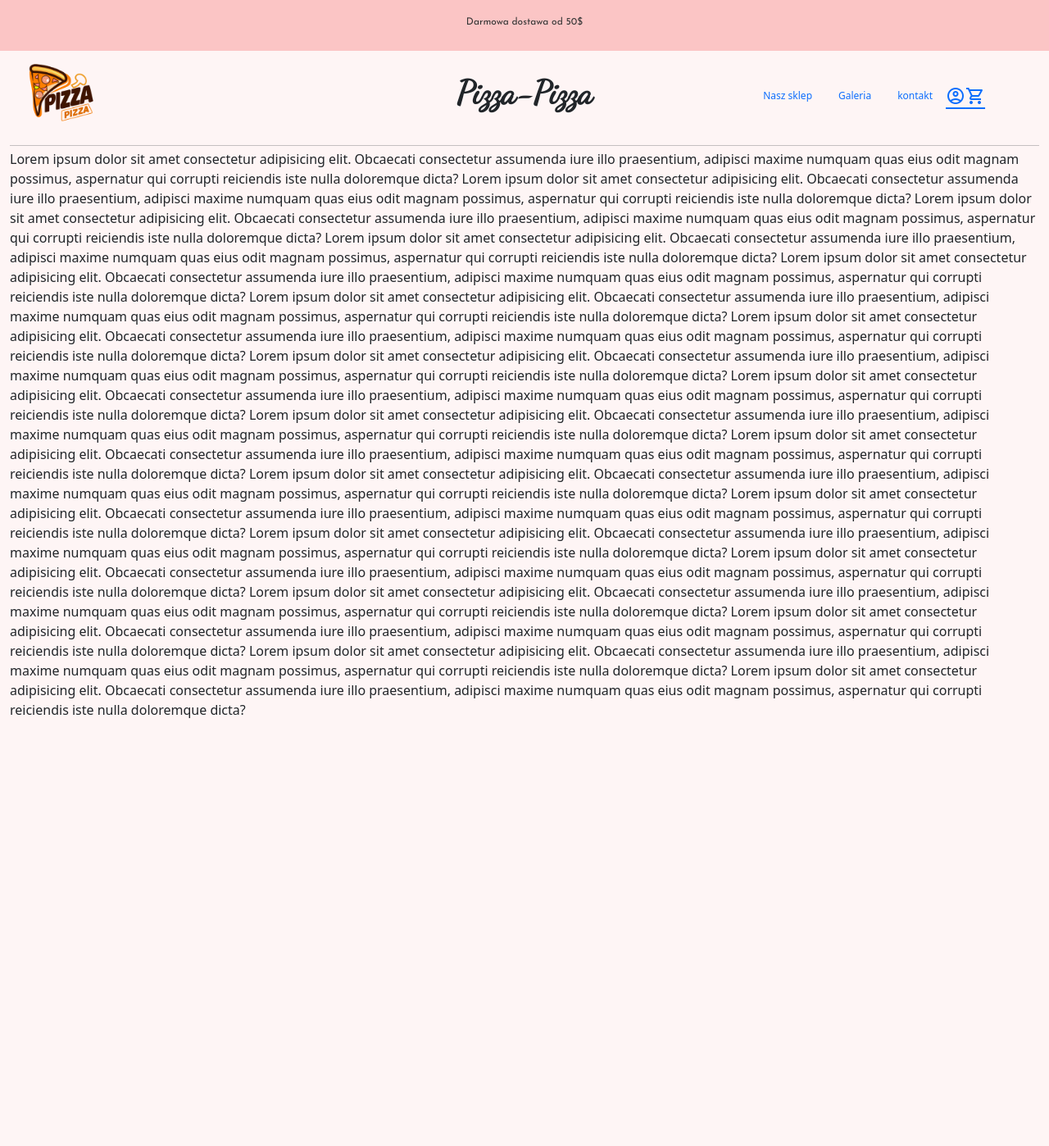
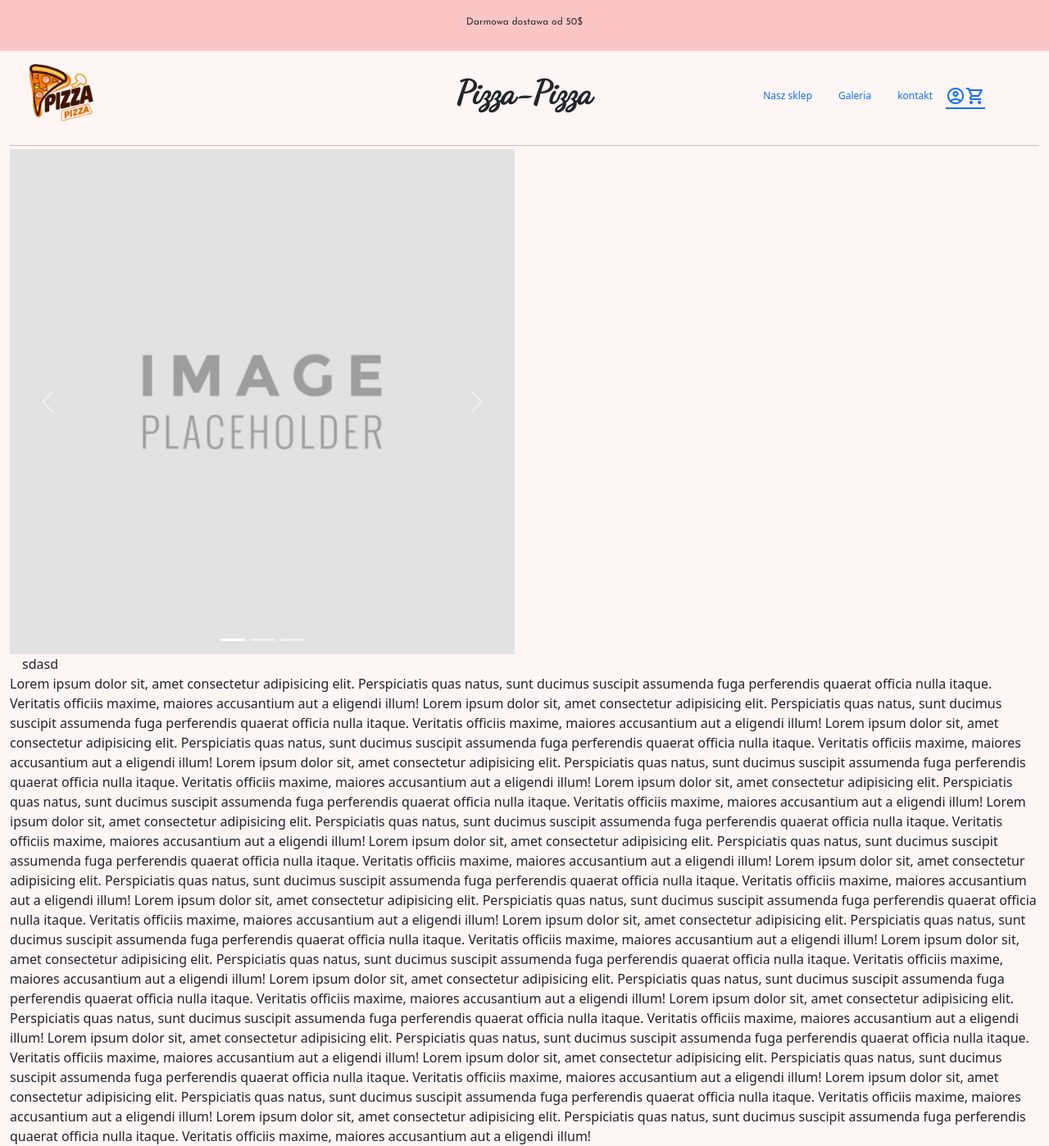
Before and after one commit to MrKn00r/pizzeria, a PHP site: page / in a window 1280 px wide. Shown: the whole page at 82% size. Before the commit the page ends 876 px from the top, so only its background shows below. Run offline with PHP 8.4, Linux system fonts and the light colour scheme; some libraries are stand-ins or nearby versions.

Commit message:
create slider (no images)

```diff
--- a/app/src/css/style.css
+++ b/app/src/css/style.css
@@ -59,7 +59,7 @@
     justify-content: center;
     height: 120px;
     position: sticky;
-    z-index: 1;
+    z-index: 10;
     top: 0;
     background-color: var(--st-bg-color);
 
@@ -127,7 +127,7 @@
 /*---------------------------- Mobile menu ----------------------------*/
 .mobileMenu{
     background: var(--th-bg-color);
-    left: 50%;
+    left: 100%;
     position: fixed;
     transition: all 0.6s;
     -webkit-transition: all 0.6s;
@@ -139,6 +139,7 @@
     top: 115px;
     height: 100%;
     display: flex;
+    z-index: 50;
 
 }
 .mobileMenu.active{
@@ -147,7 +148,7 @@
     height: 100%;
     position: fixed;
     top: 115px;
-    z-index: 50;
+
     opacity: 1;
     transition: all 0.6s;
     -webkit-transition: all 0.6s;
@@ -215,3 +216,17 @@
     -ms-border-radius: 50%;
     -o-border-radius: 50%;
 }
+
+
+/* .slider{
+    max-height: 550px;
+} */
+
+/* temp styles */
+.slider.active{
+    display: none;
+}
+
+/* .container-fluid{
+    background-color: black;
+} */
--- a/app/src/index.html
+++ b/app/src/index.html
@@ -12,8 +12,14 @@
       href="https://fonts.googleapis.com/css2?family=Material+Symbols+Outlined:opsz,wght,FILL,GRAD@20,400,1,-25"
     />
     <link href="css/bootstrap.min.css" rel="stylesheet" />
-    <link href="https://cdn.jsdelivr.net/npm/bootstrap@5.3.0-alpha2/dist/css/bootstrap.min.css" rel="stylesheet" />
+    <link
+      href="https://cdn.jsdelivr.net/npm/bootstrap@5.3.0-alpha2/dist/css/bootstrap.min.css"
+      rel="stylesheet"
+    />
     <link href="css/style.css" rel="stylesheet" />
+
+    <link rel="stylesheet" href="ism/css/my-slider.css" />
+    <script src="ism/js/ism-2.2.min.js"></script>
   </head>
   <body>
     <div class="container-fluid">
@@ -23,7 +29,8 @@
         </div>
       </div>
       <div class="row banner">
-        <div class="col-3 col-sm-3 col-md-3 col-lg-4 logo-png"><!-- LOGO -->
+        <div class="col-3 col-sm-3 col-md-3 col-lg-4 logo-png">
+          <!-- LOGO -->
           <img alt="logo" src="./assets/logo.png" />
         </div>
         <div class="col-7 col-sm-6 col-md-4">
@@ -57,9 +64,8 @@
               <li><a href="#">Koszyk</a></li>
             </ul>
           </div>
-
         </div>
-		<hr style="background-color: black; margin: 0; padding: 0;" />
+        <hr style="background-color: black; margin: 0; padding: 0" />
         <div class="menu-btn">
           <div id="div1"></div>
           <div id="div2"></div>
@@ -69,34 +75,61 @@
 
 
 
+      <div class="row">
+        <div class="col-md-6 home slider">
+          <div id="carouselExampleIndicators" class="carousel slide" data-ride="carousel">
+            <ol class="carousel-indicators">
+              <li data-target="#carouselExampleIndicators" data-slide-to="0" class="active"></li>
+              <li data-target="#carouselExampleIndicators" data-slide-to="1"></li>
+              <li data-target="#carouselExampleIndicators" data-slide-to="2"></li>
+            </ol>
+            <div class="carousel-inner">
+              <div class="carousel-item active">
+                <img class="d-block w-100" src="./assets/placeholder.jpg" alt="First slide">
+              </div>
+              <div class="carousel-item">
+                <img class="d-block w-100" src="./assets/aaa.jpg" alt="Second slide">
+              </div>
+              <div class="carousel-item">
+                <img class="d-block w-100" src="./assets/logo.png" alt="Third slide">
+              </div>
+            </div>
+            <a class="carousel-control-prev" href="#carouselExampleIndicators" role="button" data-slide="prev">
+              <span class="carousel-control-prev-icon" aria-hidden="true"></span>
+              <span class="sr-only">Previous</span>
+            </a>
+            <a class="carousel-control-next" href="#carouselExampleIndicators" role="button" data-slide="next">
+              <span class="carousel-control-next-icon" aria-hidden="true"></span>
+              <span class="sr-only">Next</span>
+            </a>
+          </div>
+        <div class="col-md-6">sdasd</div>
+      </div>
+      </div>
+<div class="row">
+<div class="col">
+  Lorem ipsum dolor sit, amet consectetur adipisicing elit. Perspiciatis quas natus, sunt ducimus suscipit assumenda fuga perferendis quaerat officia nulla itaque. Veritatis officiis maxime, maiores accusantium aut a eligendi illum!
+Lorem ipsum dolor sit, amet consectetur adipisicing elit. Perspiciatis quas natus, sunt ducimus suscipit assumenda fuga perferendis quaerat officia nulla itaque. Veritatis officiis maxime, maiores accusantium aut a eligendi illum!
+Lorem ipsum dolor sit, amet consectetur adipisicing elit. Perspiciatis quas natus, sunt ducimus suscipit assumenda fuga perferendis quaerat officia nulla itaque. Veritatis officiis maxime, maiores accusantium aut a eligendi illum!
+Lorem ipsum dolor sit, amet consectetur adipisicing elit. Perspiciatis quas natus, sunt ducimus suscipit assumenda fuga perferendis quaerat officia nulla itaque. Veritatis officiis maxime, maiores accusantium aut a eligendi illum!
+Lorem ipsum dolor sit, amet consectetur adipisicing elit. Perspiciatis quas natus, sunt ducimus suscipit assumenda fuga perferendis quaerat officia nulla itaque. Veritatis officiis maxime, maiores accusantium aut a eligendi illum!
+Lorem ipsum dolor sit, amet consectetur adipisicing elit. Perspiciatis quas natus, sunt ducimus suscipit assumenda fuga perferendis quaerat officia nulla itaque. Veritatis officiis maxime, maiores accusantium aut a eligendi illum!
+Lorem ipsum dolor sit, amet consectetur adipisicing elit. Perspiciatis quas natus, sunt ducimus suscipit assumenda fuga perferendis quaerat officia nulla itaque. Veritatis officiis maxime, maiores accusantium aut a eligendi illum!
+Lorem ipsum dolor sit, amet consectetur adipisicing elit. Perspiciatis quas natus, sunt ducimus suscipit assumenda fuga perferendis quaerat officia nulla itaque. Veritatis officiis maxime, maiores accusantium aut a eligendi illum!
+Lorem ipsum dolor sit, amet consectetur adipisicing elit. Perspiciatis quas natus, sunt ducimus suscipit assumenda fuga perferendis quaerat officia nulla itaque. Veritatis officiis maxime, maiores accusantium aut a eligendi illum!
+Lorem ipsum dolor sit, amet consectetur adipisicing elit. Perspiciatis quas natus, sunt ducimus suscipit assumenda fuga perferendis quaerat officia nulla itaque. Veritatis officiis maxime, maiores accusantium aut a eligendi illum!
+Lorem ipsum dolor sit, amet consectetur adipisicing elit. Perspiciatis quas natus, sunt ducimus suscipit assumenda fuga perferendis quaerat officia nulla itaque. Veritatis officiis maxime, maiores accusantium aut a eligendi illum!
+Lorem ipsum dolor sit, amet consectetur adipisicing elit. Perspiciatis quas natus, sunt ducimus suscipit assumenda fuga perferendis quaerat officia nulla itaque. Veritatis officiis maxime, maiores accusantium aut a eligendi illum!
+Lorem ipsum dolor sit, amet consectetur adipisicing elit. Perspiciatis quas natus, sunt ducimus suscipit assumenda fuga perferendis quaerat officia nulla itaque. Veritatis officiis maxime, maiores accusantium aut a eligendi illum!
+Lorem ipsum dolor sit, amet consectetur adipisicing elit. Perspiciatis quas natus, sunt ducimus suscipit assumenda fuga perferendis quaerat officia nulla itaque. Veritatis officiis maxime, maiores accusantium aut a eligendi illum!
+Lorem ipsum dolor sit, amet consectetur adipisicing elit. Perspiciatis quas natus, sunt ducimus suscipit assumenda fuga perferendis quaerat officia nulla itaque. Veritatis officiis maxime, maiores accusantium aut a eligendi illum!
+Lorem ipsum dolor sit, amet consectetur adipisicing elit. Perspiciatis quas natus, sunt ducimus suscipit assumenda fuga perferendis quaerat officia nulla itaque. Veritatis officiis maxime, maiores accusantium aut a eligendi illum!
+Lorem ipsum dolor sit, amet consectetur adipisicing elit. Perspiciatis quas natus, sunt ducimus suscipit assumenda fuga perferendis quaerat officia nulla itaque. Veritatis officiis maxime, maiores accusantium aut a eligendi illum!
 
+</div>
+</div>
 
-
-Lorem ipsum dolor sit amet consectetur adipisicing elit. Obcaecati consectetur assumenda iure illo praesentium, adipisci maxime numquam quas eius odit magnam possimus, aspernatur qui corrupti reiciendis iste nulla doloremque dicta?
-Lorem ipsum dolor sit amet consectetur adipisicing elit. Obcaecati consectetur assumenda iure illo praesentium, adipisci maxime numquam quas eius odit magnam possimus, aspernatur qui corrupti reiciendis iste nulla doloremque dicta?
-Lorem ipsum dolor sit amet consectetur adipisicing elit. Obcaecati consectetur assumenda iure illo praesentium, adipisci maxime numquam quas eius odit magnam possimus, aspernatur qui corrupti reiciendis iste nulla doloremque dicta?
-Lorem ipsum dolor sit amet consectetur adipisicing elit. Obcaecati consectetur assumenda iure illo praesentium, adipisci maxime numquam quas eius odit magnam possimus, aspernatur qui corrupti reiciendis iste nulla doloremque dicta?
-Lorem ipsum dolor sit amet consectetur adipisicing elit. Obcaecati consectetur assumenda iure illo praesentium, adipisci maxime numquam quas eius odit magnam possimus, aspernatur qui corrupti reiciendis iste nulla doloremque dicta?
-Lorem ipsum dolor sit amet consectetur adipisicing elit. Obcaecati consectetur assumenda iure illo praesentium, adipisci maxime numquam quas eius odit magnam possimus, aspernatur qui corrupti reiciendis iste nulla doloremque dicta?
-Lorem ipsum dolor sit amet consectetur adipisicing elit. Obcaecati consectetur assumenda iure illo praesentium, adipisci maxime numquam quas eius odit magnam possimus, aspernatur qui corrupti reiciendis iste nulla doloremque dicta?
-Lorem ipsum dolor sit amet consectetur adipisicing elit. Obcaecati consectetur assumenda iure illo praesentium, adipisci maxime numquam quas eius odit magnam possimus, aspernatur qui corrupti reiciendis iste nulla doloremque dicta?
-Lorem ipsum dolor sit amet consectetur adipisicing elit. Obcaecati consectetur assumenda iure illo praesentium, adipisci maxime numquam quas eius odit magnam possimus, aspernatur qui corrupti reiciendis iste nulla doloremque dicta?
-Lorem ipsum dolor sit amet consectetur adipisicing elit. Obcaecati consectetur assumenda iure illo praesentium, adipisci maxime numquam quas eius odit magnam possimus, aspernatur qui corrupti reiciendis iste nulla doloremque dicta?
-Lorem ipsum dolor sit amet consectetur adipisicing elit. Obcaecati consectetur assumenda iure illo praesentium, adipisci maxime numquam quas eius odit magnam possimus, aspernatur qui corrupti reiciendis iste nulla doloremque dicta?
-Lorem ipsum dolor sit amet consectetur adipisicing elit. Obcaecati consectetur assumenda iure illo praesentium, adipisci maxime numquam quas eius odit magnam possimus, aspernatur qui corrupti reiciendis iste nulla doloremque dicta?
-Lorem ipsum dolor sit amet consectetur adipisicing elit. Obcaecati consectetur assumenda iure illo praesentium, adipisci maxime numquam quas eius odit magnam possimus, aspernatur qui corrupti reiciendis iste nulla doloremque dicta?
-Lorem ipsum dolor sit amet consectetur adipisicing elit. Obcaecati consectetur assumenda iure illo praesentium, adipisci maxime numquam quas eius odit magnam possimus, aspernatur qui corrupti reiciendis iste nulla doloremque dicta?
-Lorem ipsum dolor sit amet consectetur adipisicing elit. Obcaecati consectetur assumenda iure illo praesentium, adipisci maxime numquam quas eius odit magnam possimus, aspernatur qui corrupti reiciendis iste nulla doloremque dicta?
-Lorem ipsum dolor sit amet consectetur adipisicing elit. Obcaecati consectetur assumenda iure illo praesentium, adipisci maxime numquam quas eius odit magnam possimus, aspernatur qui corrupti reiciendis iste nulla doloremque dicta?
-Lorem ipsum dolor sit amet consectetur adipisicing elit. Obcaecati consectetur assumenda iure illo praesentium, adipisci maxime numquam quas eius odit magnam possimus, aspernatur qui corrupti reiciendis iste nulla doloremque dicta?
-Lorem ipsum dolor sit amet consectetur adipisicing elit. Obcaecati consectetur assumenda iure illo praesentium, adipisci maxime numquam quas eius odit magnam possimus, aspernatur qui corrupti reiciendis iste nulla doloremque dicta?
-Lorem ipsum dolor sit amet consectetur adipisicing elit. Obcaecati consectetur assumenda iure illo praesentium, adipisci maxime numquam quas eius odit magnam possimus, aspernatur qui corrupti reiciendis iste nulla doloremque dicta?
-
-
-
-
-
-
+    </div>
 
     <script src="js/jquery.min.js"></script>
     <script src="js/bootstrap.min.js"></script>
--- a/app/src/js/scripts.js
+++ b/app/src/js/scripts.js
@@ -1,10 +1,15 @@
 const menuBtn = document.querySelector('.menu-btn');
 const mobileMenu = document.querySelector('.mobileMenu');
 const delivery = document.querySelector('.delivery');
+const slider = document.querySelector('.slider');
+
+
 
 menuBtn.addEventListener("click", () => {
     menuBtn.classList.toggle("active");
     mobileMenu.classList.toggle("active");
     delivery.classList.toggle("active");
+    slider.classList.toggle("active");
+
 
 })
```
Also changed, not shown: app/src/assets/aaa.jpg (added). Lines whose indentation alone changed are shown as unchanged.
